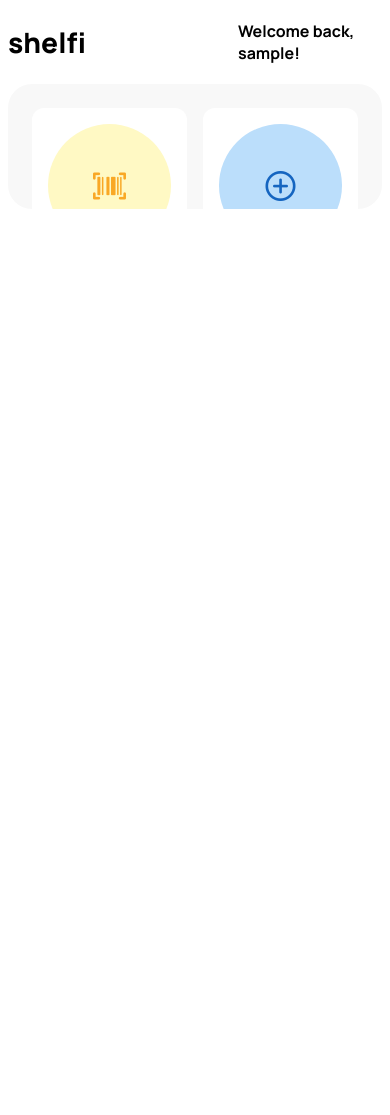
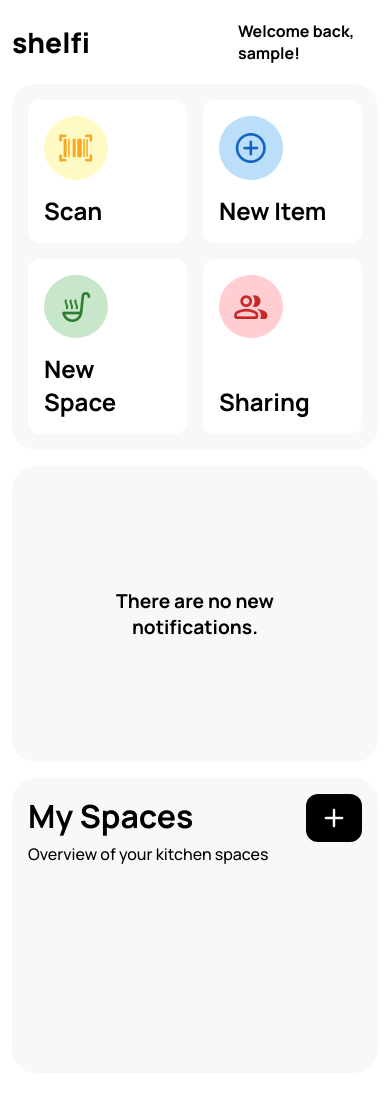
Before and after one commit to czett/shelfi, a Flask app: page /dashboard in a window 390 px wide. Before the commit the page ends 209 px from the top, so only its background shows below. Run offline with Flask 3, Linux system fonts and the light colour scheme; the visitor is signed in with stand-in values (Sample User, id 1); data that the repository does not hold is empty; some libraries are stand-ins or nearby versions.

Commit message:
basic responsiveness adjustments, i kinda want to host already. lets do it

```diff
--- a/database.py
+++ b/database.py
@@ -183,10 +183,9 @@ def get_space_items(space_id):
     try:
         with conn.cursor() as cur:
             cur.execute("""
-                SELECT item_id, product_name, quantity, unit, barcode, image_url, expiration_date, added_by_user_id, added_at
+                SELECT item_id, product_name, quantity, unit, barcode, image_url, expiration_date, added_by_user_id
                 FROM items
                 WHERE space_id = %s
-                ORDER BY added_at DESC
             """, (space_id,))
             items = cur.fetchall()
             return [
@@ -199,7 +198,6 @@ def get_space_items(space_id):
                     'image_url': row[5],
                     'expiration_date': row[6],
                     'added_by_user': row[7],
-                    'added_at': row[8]
                 }
                 for row in items
             ]
--- a/static/style/style.css
+++ b/static/style/style.css
@@ -257,6 +257,7 @@ div, p, a{
     display: flex;
     justify-content: center;
     align-items: center;
+    padding: .5ch;
 }
 
 .overview .message .message-icon span{
@@ -389,7 +390,7 @@ div, p, a{
     justify-content: start;
     align-items: center;
     color: var(--bg-color);
-    padding: .75rem 1rem;
+    padding: .5rem .75rem;
     gap: .5rem;
     cursor: pointer;
 }
@@ -723,6 +724,7 @@ div, p, a{
     background: var(--bg-color);
     /*border: 2px solid var(--lines);*/
     overflow: hidden;
+    position: relative;
 }
 
 .tile .tile-content{
@@ -794,22 +796,74 @@ div, p, a{
 
 @media screen and (width < 2000px) {
     .row:not(.auto-ratio-row){
-        aspect-ratio: 3 !important;
+        aspect-ratio: 3;
     }
 }
 
-@media screen and (width < 1000px) {
+@media screen and (width < 1700px){
+    .child.spaces{
+        width: 40% !important;
+    }
+
+    .child.overview{
+        width: 20% !important;
+        min-width: 20% !important;
+    }
+
+    .tile-view{
+        grid-template-columns: repeat(4, 1fr) !important;
+    }
+}
+
+@media screen and (width < 1350px) {
     :root{
-        --xpad: .5rem;
+        --xpad: 2rem;
     }
 
     .row{
         aspect-ratio: auto !important;
         flex-direction: column !important;
+        height: fit-content !important;
     }
 
-    .row div{
+    .row .child{
         width: 100% !important;
+        min-width: 100% !important;
         flex: 0 !important;
+        min-height: 35dvh;
+    }
+
+    .shopping-list .item-card-info{
+        font-size: .75rem;
     }
 }
+
+@media screen and (width < 1100px) {
+    .tile-view{
+        grid-template-columns: repeat(3, 1fr) !important;
+    }
+}
+
+@media screen and (width < 900px) {
+    :root{
+        --xpad: .75rem;
+        --ypad: 1rem;
+    }
+
+    .add-list-item-button{
+        font-size: .75rem;
+        padding: .2rem .4rem;
+    }
+
+    .add-list-item-text{
+        display: none;
+    }
+
+    .tile-view{
+        grid-template-columns: repeat(2, 1fr) !important;
+    }
+
+    .quick-action-icon{
+        width: 50% !important;
+    }
+}
```
Also changed, not shown: templates/space.html (+5 -4 lines).
